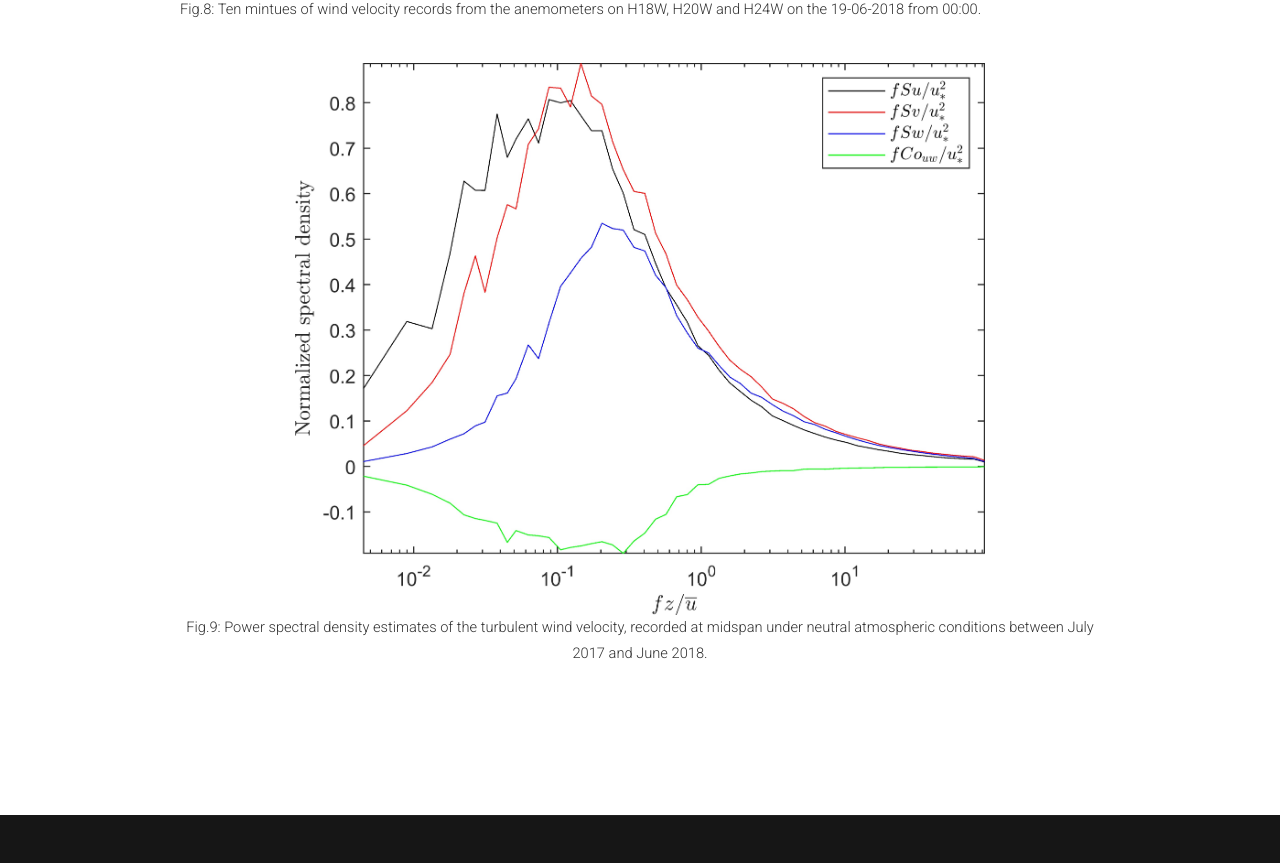
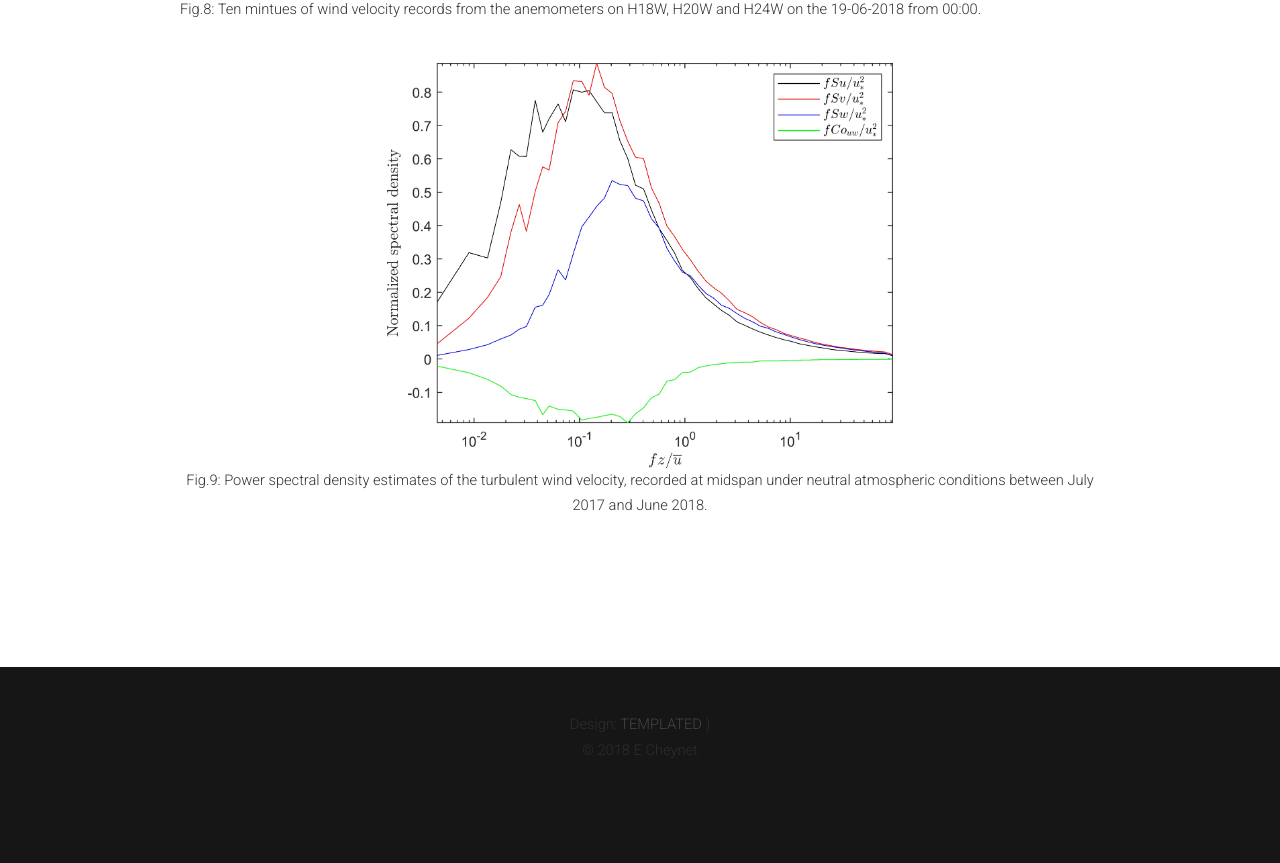
Before and after one commit to WindEngineeringUiS/WindEngineeringUiS.github.io, a plain HTML site: page WASHM.html in a window 1280 px wide. Shown: the part 5956-6819 px from the top of the page. After the commit the page ends 6764 px from the top, so only its background shows below. Drawn offline with nearby package versions, Linux system fonts and the light colour scheme; some packages are replaced by stand-ins of ours.

Commit message:
Update WASHM.html

```diff
--- a/WASHM.html
+++ b/WASHM.html
@@ -264,7 +264,7 @@
 						</p>
 						<p>
 						<figure>
-							<img src="./images/Fig9_WAHSMS.jpg" alt="Fig1" style="width:75%" class="center">
+							<img src="./images/Fig9_WAHSMS.jpg" alt="Fig1" style="width:55%" class="center">
 							<figcaption>Fig.9: Power spectral density estimates of the turbulent wind velocity, recorded at midspan under neutral atmospheric conditions between July 2017 and June 2018.  </figcaption>
 						</figure>
 						</p>
```
